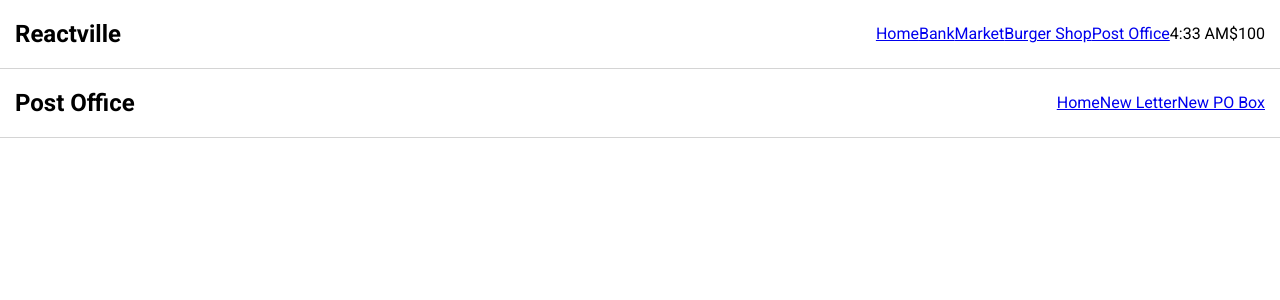
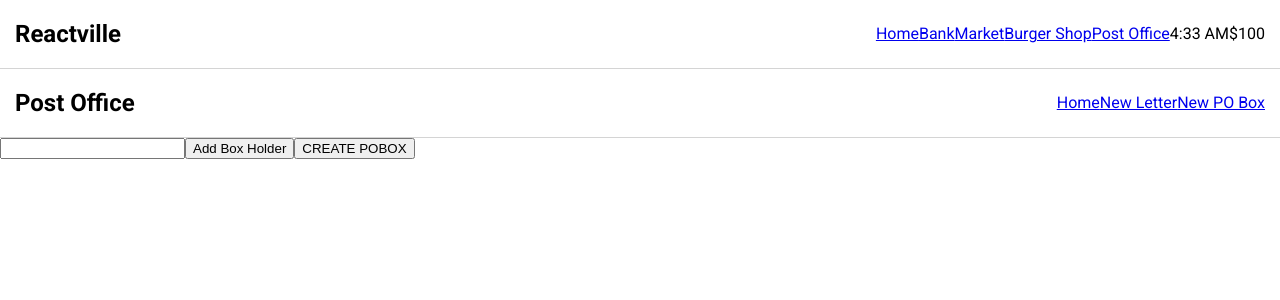
Before and after one commit to whlong1/reactville, a React (Create React App) app: page /postoffice/boxes/new in a window 1280 px wide. Shown: the top 300 px of the page. Built offline with nearby package versions, Linux system fonts and the light colour scheme.

Commit message:
build initial structure of newbox form

```diff
--- a/src/PostOffice/NewBox.jsx
+++ b/src/PostOffice/NewBox.jsx
@@ -1,17 +1,34 @@
 import React, { useState } from "react"
+import { useNavigate } from "react-router-dom"
 
 const NewBox = (props) => {
-  let boxNumber = 0
-  const [box, setBox] = useState({
-    boxNo: boxNumber,
-    owner: '',
-  })
-  console.log(box, setBox)
+  const [holder, setHolder] = useState('')
+  const [boxHolders, setBoxHolders] = useState([])
+
+
+  const handleSubmit = () => {
+    //if holder.length
+    // e.preventDefault()
+    // props.sendLetter(boxNum, letter)
+    console.log('works')
+    // props.createBox()
+  }
+
+  const addBoxHolder = () => {
+    console.log('hello')
+    setBoxHolders([...boxHolders, holder])
+    setHolder('')
+  }
+
+  console.log(holder)
+  console.log('Box Holders', boxHolders)
 
   return (
-    <form>
-
-    </form>
+    <div>
+      <input type="text" name="holder" value={holder} onChange={(e)=>setHolder(e.target.value)} />
+      <button onClick={addBoxHolder}>Add Box Holder</button>
+      <button onClick={handleSubmit}>CREATE POBOX</button>
+    </div>
   )
 }
 
--- a/src/PostOffice/PostOffice.jsx
+++ b/src/PostOffice/PostOffice.jsx
@@ -11,7 +11,6 @@ import NewLetter from "./NewLetter/NewLetter"
 //Data
 import { initialPOBoxes } from "./modules/data"
 
-
 const PostOffice = (props) => {
 	const [boxes, setBoxes] = useState(initialPOBoxes)
 	const [letters, setLetters] = useState({})
@@ -21,13 +20,18 @@ const PostOffice = (props) => {
 	console.log('Post Office Render')
 
 	const sendLetter = (boxNum, formData) => {
+		// Touch on nextLetterId, value does not change until next render
 		setLetters({ ...letters, [nextLetterId]: formData })
-		const newLetters = [...boxes[boxNum].letters, nextLetterId]
-		setBoxes({ ...boxes, [boxNum]: {...boxes[boxNum], letters: newLetters} })
+		const updatedLetters = [...boxes[boxNum].letters, nextLetterId]
+		setBoxes({ ...boxes, [boxNum]: { ...boxes[boxNum], letters: updatedLetters } })
 	}
 
-	console.log(boxes)
-	console.log(letters)
+	const createBox = () => {
+		console.log(nextBoxNumber)
+	}
+
+	console.log('Boxes', boxes)
+	console.log('Letters', letters)
 
 	return (
 		<div className="post-office">
@@ -49,7 +53,7 @@ const PostOffice = (props) => {
 					element={<NewLetter boxes={boxes} letters={letters} sendLetter={sendLetter} />}
 				/>
 				<Route path="/boxes/new"
-					element={<NewBox boxes={boxes} />}
+					element={<NewBox boxes={boxes} createBox={createBox} />}
 				/>
 			</Routes>
 		</div>
```
